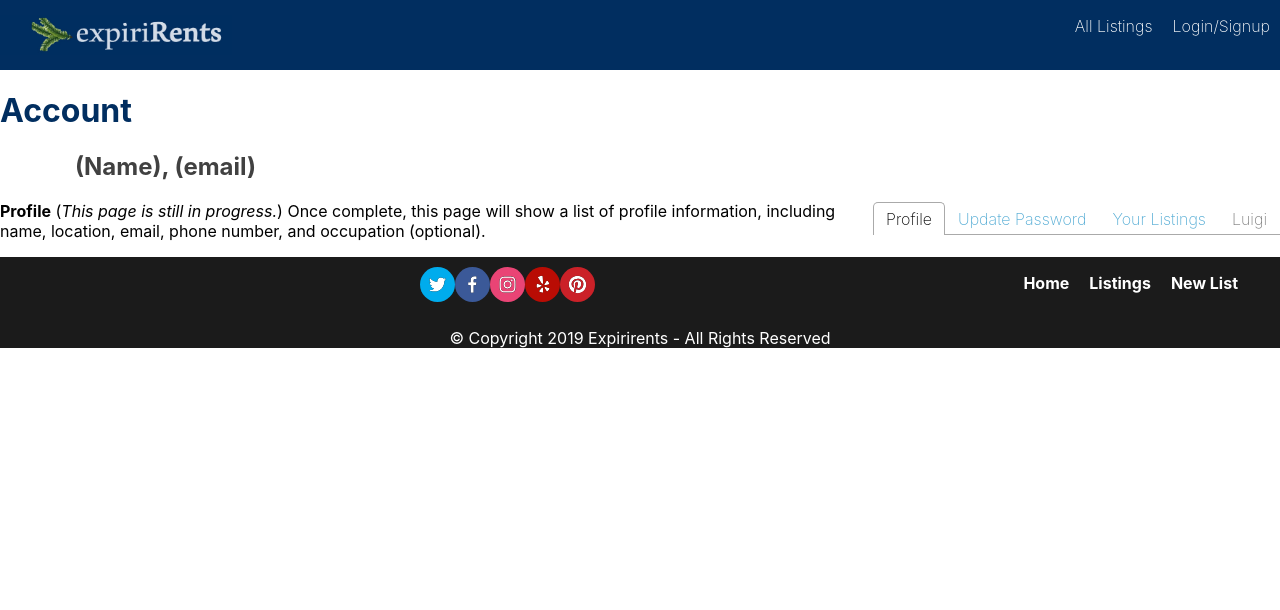
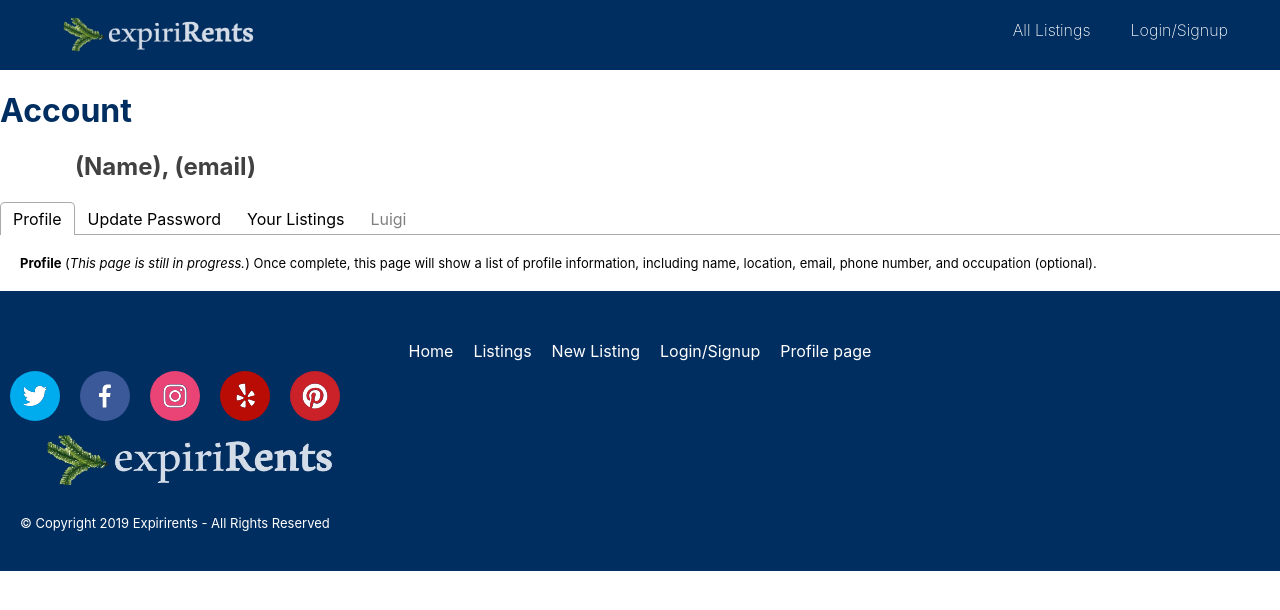
Before and after one commit to IsabelGlasbrenner/expirirents-v1.1, a React (Create React App) app: page /profile-page in a window 1280 px wide. Shown: the top 610 px of the page. Built offline with nearby package versions, Linux system fonts and the light colour scheme.

Commit message:
Fixed spacing issues on header and footer

```diff
--- a/src/components/css/footer.css
+++ b/src/components/css/footer.css
@@ -1,26 +1,43 @@
 footer {
+  padding-top: 50px;
   position: relative;
   left: 0;
   bottom: 0;
   width: 100%;
-  margin: auto;
-  background-color: rgb(27, 27, 27);
+  background-color: #012e60;
   color: white;
-  text-align: center;
+  padding-bottom: 20px;
 }
 
-ul li{
-  display: inline;
-  text-align: center;
-  padding: 10px;
+.container{
+	text-align: center;
+	margin: 20px;
 }
 
-a {
-  color: white;
-  font-weight: bold;
-  text-decoration: none;
+.link{
+	margin: 10px;
+	color: #ffffff;
+	text-decoration: none;
 }
 
-.social-icons {
-  padding: 10px 10px;
+.link:hover{
+	margin: 10px;
+	color: #eb8e6d;
+	text-decoration: none;
 }
+
+.social-icons{
+	margin-top: 20px;
+	height: 35px;
+	width: 35px;
+	margin: 10px;
+}
+
+p{
+	font-size: 13px;
+	margin: 20px;
+}
+
+.logo{
+	height: 60px;
+}
--- a/src/components/css/header.css
+++ b/src/components/css/header.css
@@ -5,16 +5,25 @@
   width: 100%;
 }
 
-ul {
-  float: right;
-  color: #52abd4;
+.container{
+	padding: 0px;
+	margin: 0px;
 }
 
-li {
-	font-weight: 200;
+.header-link{
+  float: right;
+  color: #ffffff;
+  font-weight: 200;
+  text-decoration: none;
+  margin: 20px;
 }
 
-.logo {
+.header-link:hover{
+	color: #eb8e6d;
+}
+
+.expiriRents-logo {
   margin-top: 15px;
   height: 40px;
+  float: left;
 }
--- a/src/components/footer.js
+++ b/src/components/footer.js
@@ -1,54 +1,57 @@
 import React from "react";
 import "./css/footer.css";
 import { SocialIcon } from "react-social-icons";
+import { Row, Col } from 'react-grid-system';
+import { Link } from "react-router-dom";
+import logo from "../images/logo.jpg";
+
 
 const Footer = () => {
 	return (
 		<footer>
 			<div className="container">
-        <div className="menu">
-          <ul className="footer-menu">
-            <li>
-              <a href="#">Home</a>
-            </li>
-            <li>
-              <a href="#">Listings</a>
-            </li>
-            <li>
-              <a href="#">New List</a>
-            </li>
-          </ul>
+				<Link to="#" className="link">Home</Link>
+				<Link to="#" className="link">Listings</Link>
+				<Link to="/add-listing" className="link">New Listing</Link>
+				<Link to="/login-or-signup" className="link">Login/Signup</Link>
+				<Link to="/profile-page" className="link">Profile page</Link>
 			</div>
-        <div className="social-icons">
+			<Col>
+				<div>
 					<SocialIcon
 						url="http://twitter.com/"
 						fgColor="#FFFFFF"
-            style={{ height: 35, width: 35 }}
+						className="social-icons"
 					/>
 					<SocialIcon
 						url="http://facebook.com/"
 						fgColor="#FFFFFF"
-            style={{ height: 35, width: 35 }}
+						className="social-icons"
 					/>
 					<SocialIcon
 						url="http://instagram.com/"
 						fgColor="#FFFFFF"
-            style={{ height: 35, width: 35 }}
+						className="social-icons"
 					/>
 					<SocialIcon
 						url="http://yelp.com/"
 						fgColor="#FFFFFF"
-            style={{ height: 35, width: 35 }}
+						className="social-icons"
 					/>
 					<SocialIcon
 						url="http://pinterest.com/"
 						fgColor="#FFFFFF"
-            style={{ height: 35, width: 35 }}
+						className="social-icons"
 					/>
 				</div>
+			</Col>
+			<Col>
+				<Link to="/"><img src={logo} className="logo" alt="expiriRents" /></Link>
+			</Col>
+			<Col>
 				<p>© Copyright 2019 Expirirents - All Rights Reserved</p>
-      </div>
-    </footer>
+			</Col>
+		</footer >
 	);
 };
 
--- a/src/components/header.js
+++ b/src/components/header.js
@@ -6,11 +6,11 @@ import { BrowserRouter as Router, Route, Link } from "react-router-dom";
 const Header = () => {
 	return (
 		<header className="header">
-			<Link to="/"><img src={logo} className="logo" alt="expiriRents" /></Link>
-			<ul>
-				<Link to="/listings"><li>All Listings</li></Link>
-				<Link to="/login-or-signup"><li>Login/Signup</li></Link>
-			</ul>
+			<div className="container">
+				<Link to="/"><img src={logo} className="expiriRents-logo" alt="expiriRents" /></Link>
+				<Link to="/login-or-signup" className="header-link">Login/Signup</Link>
+				<Link to="/listings" className="header-link">All Listings</Link>
+			</div>
 		</header>
 	);
 };
```
Also changed, not shown: src/listings.js (+9 -9 lines). Lines whose indentation alone changed are shown as unchanged.
